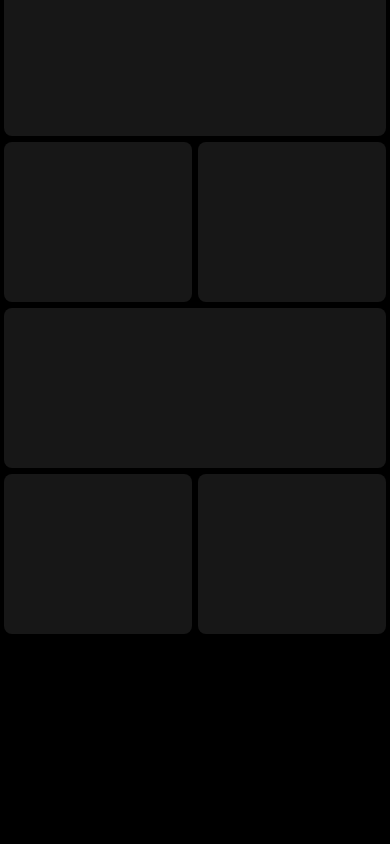
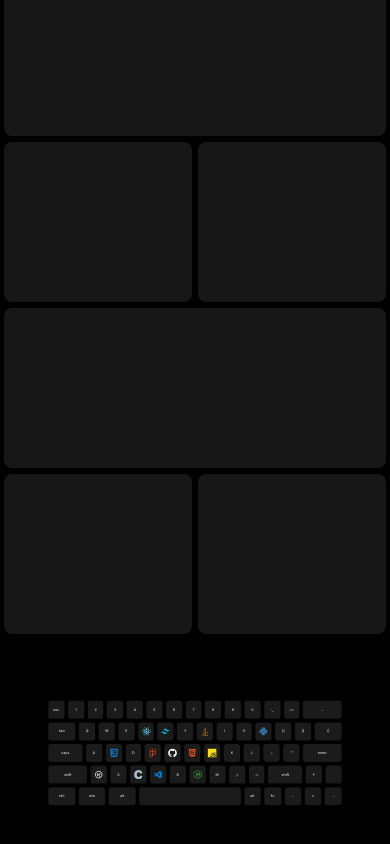
Before and after one commit to khanmcodes/khanmcodes-Portfolio, a React (Vite) app: page / in a window 390 px wide. Shown: the part 1624-2468 px from the top of the page. Before the commit the page ends 2298 px from the top, so only its background shows below. Built offline with nearby package versions, Linux system fonts and the light colour scheme; a web font is replaced by a local one.

Commit message:
Add Keyboad Component

```diff
--- /dev/null
+++ b/src/components/KeyboardSkills.jsx
@@ -0,0 +1,169 @@
+import { useState, useEffect } from 'react';
+import React from 'react';
+import { FaHtml5, FaReact, FaNodeJs, FaGithub, FaPython, FaJava } from 'react-icons/fa';
+import { SiJavascript, SiCss3, SiTailwindcss, SiC, SiFigma } from 'react-icons/si';
+import { BiLogoVisualStudio } from "react-icons/bi";
+import { TbBrandNextjs } from 'react-icons/tb';
+
+const KeyboardSkills = () => {
+  const [activeKey, setActiveKey] = useState(null);
+
+  // Define keyboard layout with skill icons
+  const keyboardLayout = [
+    // Row 1
+    [
+      { key: 'Escape', display: 'esc', size: 'normal' },
+      { key: '1', display: '1', size: 'normal' },
+      { key: '2', display: '2', size: 'normal' },
+      { key: '3', display: '3', size: 'normal' },
+      { key: '4', display: '4', size: 'normal' },
+      { key: '5', display: '5', size: 'normal' },
+      { key: '6', display: '6', size: 'normal' },
+      { key: '7', display: '7', size: 'normal' },
+      { key: '8', display: '8', size: 'normal' },
+      { key: '9', display: '9', size: 'normal' },
+      { key: '0', display: '0', size: 'normal' },
+      { key: '-', display: '-_', size: 'normal' },
+      { key: '=', display: '=+', size: 'normal' },
+      { key: 'Backspace', display: '←', size: 'largest' },
+    ],
+    // Row 2
+    [
+      { key: 'Tab', display: 'tab', size: 'medium' },
+      { key: 'q', display: 'Q', size: 'normal' },
+      { key: 'w', display: 'W', size: 'normal' },
+      { key: 'e', display: 'E', size: 'normal' },
+      { key: 'r', display: <FaReact size={10} color="#61DAFB" />, skill: 'React & React Native', size: 'normal' },
+      { key: 't', display: <SiTailwindcss size={10} color="#06b6d4" />, skill: 'Tailwind & NativeWind', size: 'normal' },
+      { key: 'y', display: 'Y', size: 'normal' },
+      { key: 'u', display: <FaJava size={10} color="#f89820" />, skill: 'Java', size: 'normal' },
+      { key: 'i', display: 'I', size: 'normal' },
+      { key: 'o', display: 'O', size: 'normal' },
+      { key: 'p', display: <FaPython size={10} color="#3776AB" />, skill: 'Python', size: 'normal' },
+      { key: '[', display: '[{', size: 'normal' },
+      { key: ']', display: ']}', size: 'normal' },
+      { key: '\\', display: '\\|', size: 'medium' },
+    ],
+    // Row 3
+    [
+      { key: 'CapsLock', display: 'caps', size: 'large' },
+      { key: 'a', display: 'A', size: 'normal' },
+      { key: 's', display: <SiCss3 size={10} color="#1572B6" />, skill: 'CSS', size: 'normal' },
+      { key: 'd', display: 'D', size: 'normal' },
+      { key: 'f', display: <SiFigma size={10} color="#F24E1E" />, skill: 'Figma', size: 'normal' },
+      { key: 'g', display: <FaGithub size={10} color="#ffffff" />, skill: 'GitHub', size: 'normal' },
+      { key: 'h', display: <FaHtml5 size={10} color="#E34F26" />, skill: 'HTML', size: 'normal' },
+      { key: 'j', display: <SiJavascript size={10} color="#F7DF1E" />, skill: 'JavaScript', size: 'normal' },
+      { key: 'k', display: 'K', size: 'normal' },
+      { key: 'l', display: 'L', size: 'normal' },
+      { key: ';', display: ';:', size: 'normal' },
+      { key: "'", display: "'\"", size: 'normal' },
+      { key: 'Enter', display: 'enter', size: 'largest' },
+    ],
+    // Row 4
+    [
+      { key: 'ShiftLeft', display: 'shift', size: 'largest' },
+      { key: 'z', display: <TbBrandNextjs size={10} color="#ffffff" />, skill: 'Next.js', size: 'normal' },
+      { key: 'x', display: 'X', size: 'normal' },
+      { key: 'c', display: <SiC size={10} color="#A8B9CC" />, skill: 'C/C++', size: 'normal' },
+      { key: 'v', display: <BiLogoVisualStudio size={10} color="#007ACC" />, skill: 'VS Code', size: 'normal' },
+      { key: 'b', display: 'B', size: 'normal' },
+      { key: 'n', display: <FaNodeJs size={10} color="#339933" />, skill: 'Node.js', size: 'normal' },
+      { key: 'm', display: 'M', size: 'normal' },
+      { key: ',', display: ',<', size: 'normal' },
+      { key: '.', display: '.>', size: 'normal' },
+      { key: 'ShiftRight', display: 'shift', size: 'large' },
+      { key: 'ArrowUp', display: '↑', size: 'normal' },
+      { key: 'ArrowUp', display: '', size: 'normal' },
+    ],
+    // Row 5
+    [
+      { key: 'ControlLeft', display: 'ctrl', size: 'ctrl' },
+      { key: 'MetaLeft', display: 'win', size: 'ctrl' },
+      { key: 'AltLeft', display: 'alt', size: 'ctrl' },
+      { key: ' ', display: '', size: 'space' },
+      { key: 'AltRight', display: 'alt', size: 'normal' },
+      { key: 'Fn', display: 'fn', size: 'normal' },
+      { key: 'ArrowLeft', display: '←', size: 'normal' },
+      { key: 'ArrowDown', display: '↓', size: 'normal' },
+      { key: 'ArrowRight', display: '→', size: 'normal' },
+    ],
+  ];
+
+  // Handle keyboard events
+  useEffect(() => {
+    const handleKeyDown = (e) => {
+      setActiveKey(e.key.toLowerCase() === ' ' ? ' ' : e.code);
+      setTimeout(() => setActiveKey(null), 300);
+    };
+
+    window.addEventListener('keydown', handleKeyDown);
+    return () => {
+      window.removeEventListener('keydown', handleKeyDown);
+    };
+  }, []);
+
+  // Handle click event on keys
+  const handleClick = (key) => {
+    setActiveKey(key);
+    setTimeout(() => setActiveKey(null), 300);
+  };
+
+  // Determine size classes for each key
+  const getSizeClass = (size) => {
+    switch (size) {
+      case 'medium':
+        return 'w-17 sm:w-17';
+        case 'ctrl':
+          return 'w-16 sm:w-16';
+      case 'largest':
+        return 'w-24 sm:w-24';
+      case 'large':
+        return 'w-21 sm:w-21';
+      case 'space':
+        return 'w-61 sm:w-61';
+      default:
+        return 'w-10 sm:w-10';
+    }
+  };
+
+  return (
+    <div className="max-w-4xl mx-auto p-4 select-none font-sans">
+      <div className="bg-black p-3 rounded-xs scale-90 sm:scale-120 xl:scale-200 origin-top">
+        {keyboardLayout.map((row, rowIndex) => (
+          <div key={rowIndex} className="flex justify-center gap-1 mb-1">
+            {row.map((keyObj) => (
+              <div
+                key={keyObj.key}
+                className={`
+                  ${getSizeClass(keyObj.size)}
+                  h-5
+                  sm:h-10
+                  rounded-[3px]
+                  sm:rounded
+                  flex
+                  items-center
+                  justify-center
+                  text-[4px]
+                  sm:text-[8px]
+                  font-medium
+                  transition-colors
+                  duration-100
+                  select-none
+                  ${activeKey === keyObj.key ? 'bg-gray-500 text-black' : 'bg-[#1B1B1B] text-gray-300'}
+                  cursor-pointer
+                `}
+                onClick={() => handleClick(keyObj.key)}
+                title={keyObj.skill || keyObj.display}
+              >
+                {keyObj.display}
+              </div>
+            ))}
+          </div>
+        ))}
+      </div>
+    </div>
+  );
+};
+
+export default KeyboardSkills;
--- a/src/pages/Home.jsx
+++ b/src/pages/Home.jsx
@@ -1,3 +1,4 @@
+import KeyboardSkills from "../components/KeyboardSkills";
 import "../index.css";
 import { FaCaretDown } from "react-icons/fa";
 
@@ -59,6 +60,10 @@ export default function Home() {
           <div className="col-span-1 xl:min-h-65 xl:max-h-65 sm:min-h-35 sm:max-h-35 2xl:min-h-75 2xl:max-h-75 min-h-40 max-h-40  bg-neutral-900 rounded-lg"></div>
         </div>
       </div>
+
+      {/* Keyboard Skills */}
+      <KeyboardSkills/>
+
     </div>
   );
 }
```
